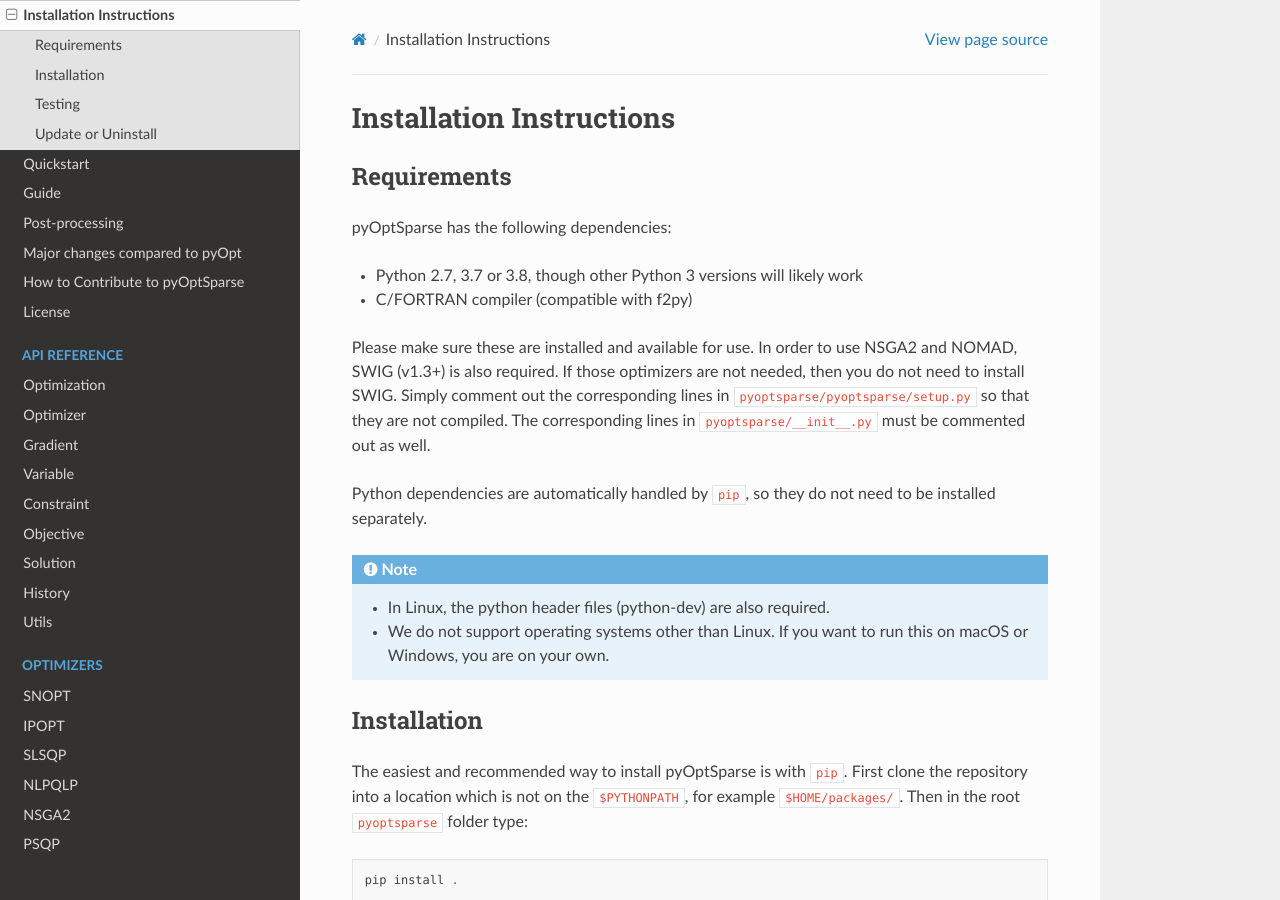
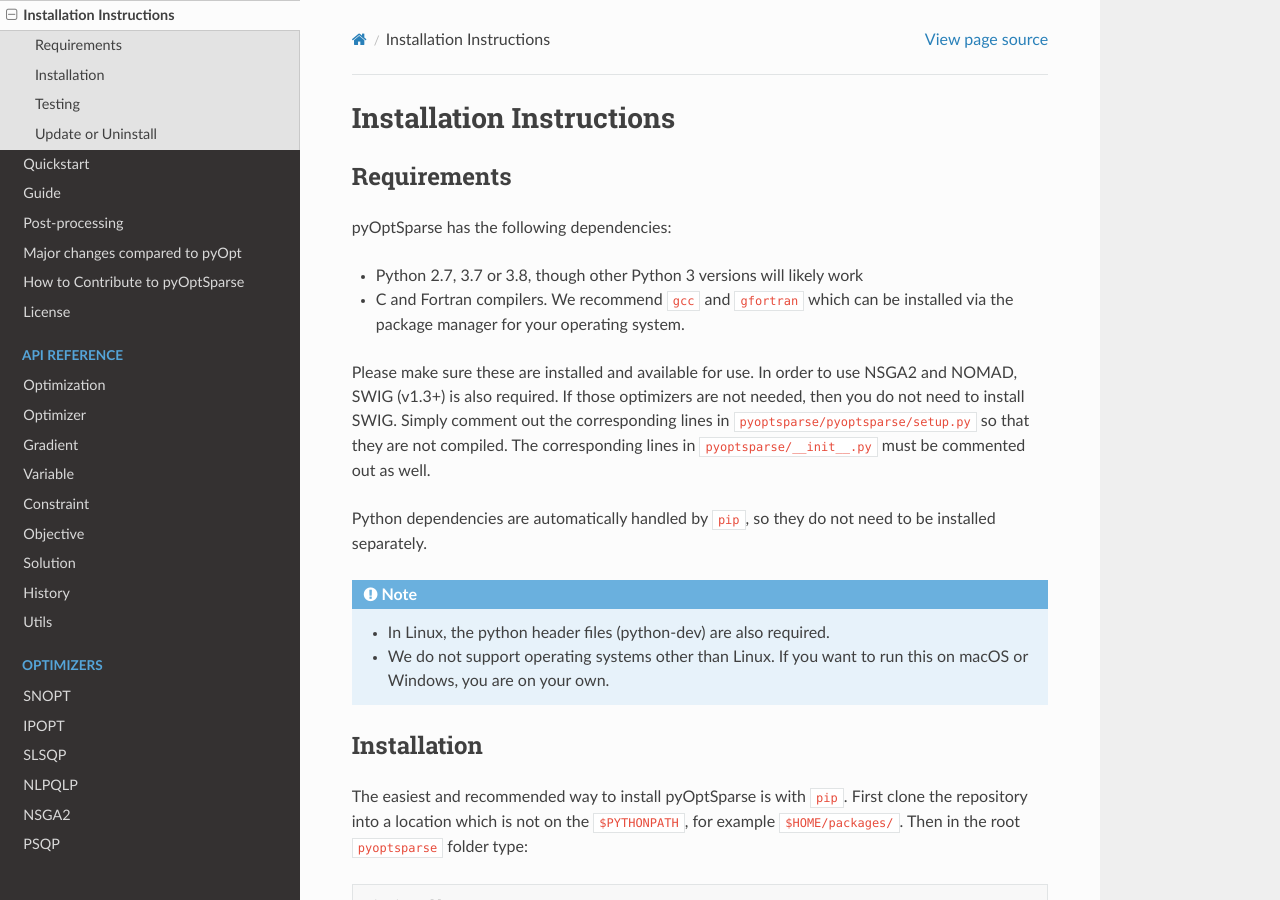
Before and after one commit to mdolab/pyoptsparse, a Sphinx documentation site: the page built from doc/install.rst, in a window 1280 px wide and 900 px high. Built offline with Sphinx 7.4.7 and the Read the Docs theme 2.0.0, drawn with Linux system fonts in a browser that asks for light colours.

Commit message:
added note on c/fortran compilers in installation instructions

```diff
--- a/doc/install.rst
+++ b/doc/install.rst
@@ -8,7 +8,8 @@ Requirements
 pyOptSparse has the following dependencies:
 
 * Python 2.7, 3.7 or 3.8, though other Python 3 versions will likely work
-* C/FORTRAN compiler (compatible with f2py)
+* C and Fortran compilers.
+  We recommend ``gcc`` and ``gfortran`` which can be installed via the package manager for your operating system.
 
 Please make sure these are installed and available for use.
 In order to use NSGA2 and NOMAD, SWIG (v1.3+) is also required.
```
